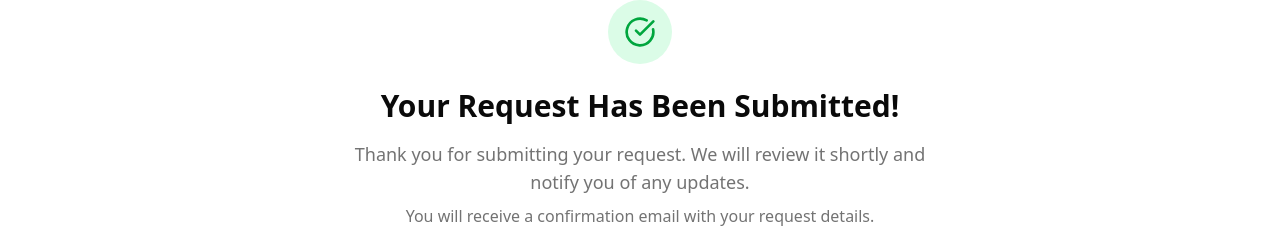
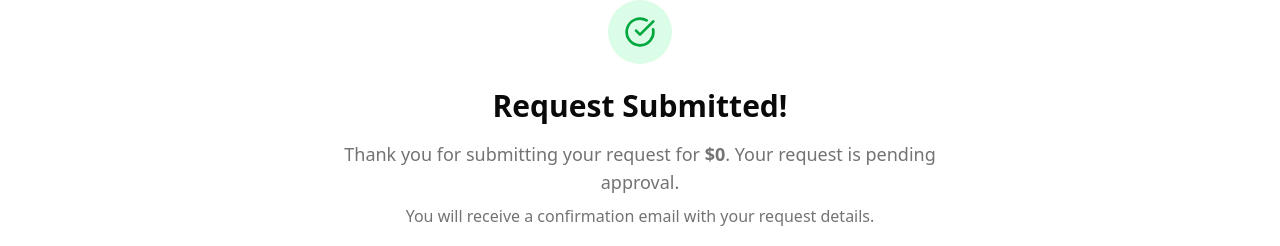
Before and after one commit to Nour-Al-Hazzouri/donation-platform, a Next.js app in the folder frontend/: page /request/success in a window 1280 px wide. Shown: the part 165-411 px from the top of the page. Built offline with nearby package versions, Linux system fonts and the light colour scheme; no server answers.

Commit message:
DP-60 Edited the confimation message for both donations and requests

```diff
--- a/frontend/src/app/donation/success/page.tsx
+++ b/frontend/src/app/donation/success/page.tsx
@@ -66,8 +66,8 @@ export default function DonationSuccessPage() {
             </div>
           </div>
 
-          <h1 className="text-2xl font-bold text-foreground mb-2">Donation Successful!</h1>
-          <p className="text-muted-foreground mb-6">Thank you for your generosity. Your donation has been successfully processed.</p>
+          <h1 className="text-2xl font-bold text-foreground mb-2">Donation Submitted!</h1>
+          <p className="text-muted-foreground mb-6">Thank you for your generosity. Your donation of <span className="font-semibold">${parseInt(donationDetails.amount).toLocaleString()}</span> is pending approval.</p>
 
           <div className="bg-background rounded-lg border p-4 mb-6">
             <h2 className="font-semibold text-foreground mb-4">Donation Details</h2>
@@ -77,6 +77,9 @@ export default function DonationSuccessPage() {
               </p>
               <p className="text-sm">
                 <span className="font-medium">Amount:</span> ${parseInt(donationDetails.amount).toLocaleString()}
+              </p>
+              <p className="text-sm">
+                <span className="font-medium">Status:</span> <span className="text-amber-600">Pending Approval</span>
               </p>
             </div>
           </div>
--- a/frontend/src/app/request/success/page.tsx
+++ b/frontend/src/app/request/success/page.tsx
@@ -12,11 +12,13 @@ export default function RequestSuccessPage() {
   const router = useRouter()
   const [requestId, setRequestId] = useState('')
   const [donationId, setDonationId] = useState('')
+  const [requestAmount, setRequestAmount] = useState('')
   const { donations } = useDonationsStore()
 
   useEffect(() => {
     setRequestId(searchParams.get('requestId') || '')
     setDonationId(searchParams.get('donationId') || '') // Get donationId from query params
+    setRequestAmount(searchParams.get('amount') || '0') // Get amount from query params
   }, [searchParams])
 
   const matchedRequest = donations.find(d => d.id.toString() === requestId)
@@ -32,17 +34,28 @@ export default function RequestSuccessPage() {
 
           {/* Success Message */}
           <h1 className="text-3xl font-bold text-foreground mb-4">
-            Your Request Has Been Submitted!
+            Request Submitted!
           </h1>
 
           <p className="text-lg text-muted-foreground mb-2">
-            Thank you for submitting your request. We will review it shortly and notify you of any updates.
+            Thank you for submitting your request for <span className="font-semibold">${parseInt(requestAmount).toLocaleString()}</span>. Your request is pending approval.
           </p>
 
           {matchedRequest && (
-            <p className="text-muted-foreground text-sm mb-4">
-              Request Title: <span className="font-semibold">{matchedRequest.title}</span>
-            </p>
+            <div className="bg-background rounded-lg border p-4 mb-6">
+              <h2 className="font-semibold text-foreground mb-4">Request Details</h2>
+              <div className="space-y-2">
+                <p className="text-sm">
+                  <span className="font-medium">Title:</span> {matchedRequest.title}
+                </p>
+                <p className="text-sm">
+                  <span className="font-medium">Amount:</span> ${parseInt(requestAmount).toLocaleString()}
+                </p>
+                <p className="text-sm">
+                  <span className="font-medium">Status:</span> <span className="text-amber-600">Pending Approval</span>
+                </p>
+              </div>
+            </div>
           )}
 
           <p className="text-muted-foreground mb-8">
```
